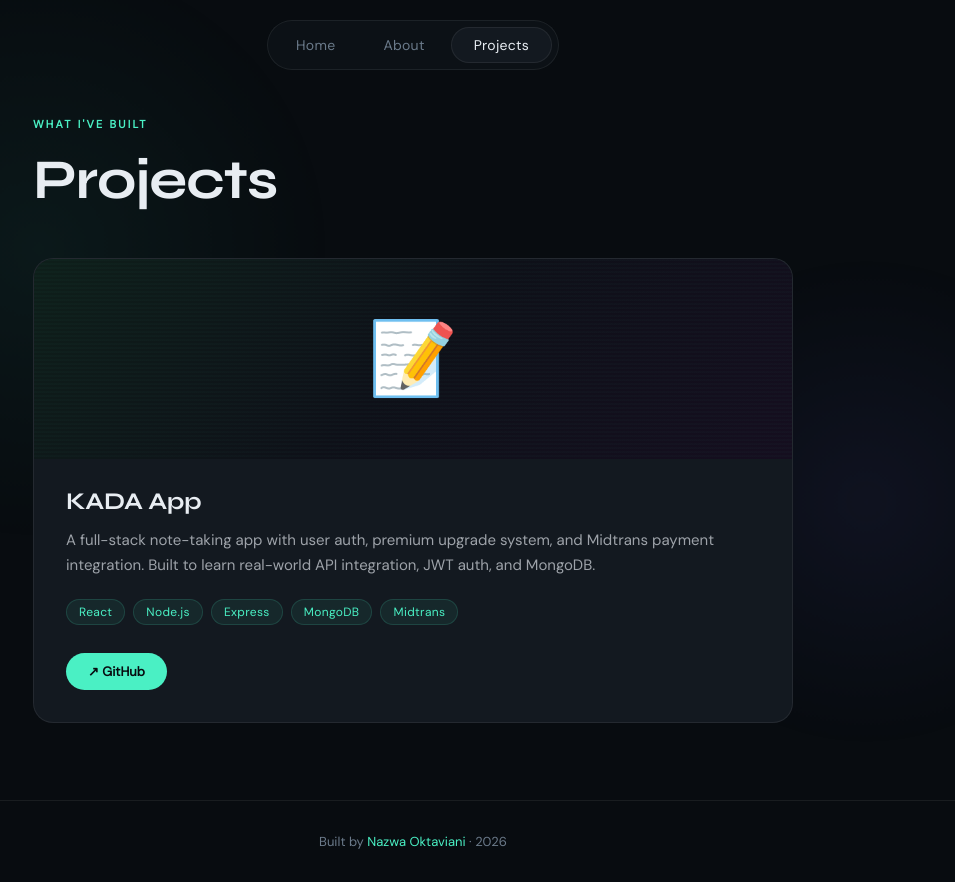
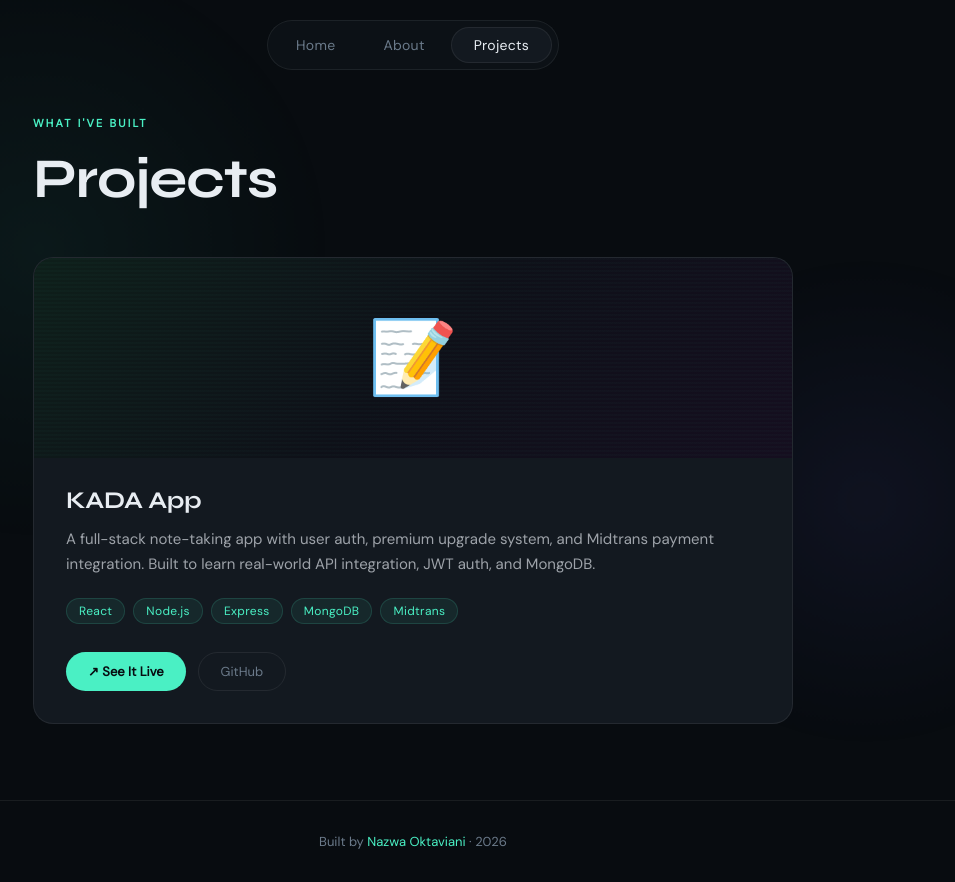
Before and after one commit to nazwaoktaviani02/nazwabuilds, a React (Create React App) app in the folder portfolio/: page / in a window 1280 px wide. Both pictures are taken after a click on the button "Projects". Shown: the whole page, without its empty margins (227-1182 px from the left). Built offline with nearby package versions, Linux system fonts and the light colour scheme.

Commit message:
updated port

```diff
--- a/portfolio/src/Portfolio.jsx
+++ b/portfolio/src/Portfolio.jsx
@@ -7,6 +7,7 @@ const KADA_PROJECT = {
   description: "A full-stack note-taking app with user auth, premium upgrade system, and Midtrans payment integration. Built to learn real-world API integration, JWT auth, and MongoDB.",
   tech: ["React", "Node.js", "Express", "MongoDB", "Midtrans"],
   github: "https://github.com/nazwaoktaviani02",
+  live: "https://nazwabuilds-kadaapp-frontend.vercel.app/",
   emoji: "📝",
 };
 
@@ -463,11 +464,19 @@ export default function Portfolio() {
                 <div className="card-actions">
                   <a
                     className="btn-card-primary"
+                    href={KADA_PROJECT.live}
+                    target="_blank"
+                    rel="noreferrer"
+                  >
+                    ↗ See It Live
+                  </a>
+                  <a
+                    className="btn-card-ghost"
                     href={KADA_PROJECT.github}
                     target="_blank"
                     rel="noreferrer"
                   >
-                    ↗ GitHub
+                    GitHub
                   </a>
                 </div>
               </div>
```
